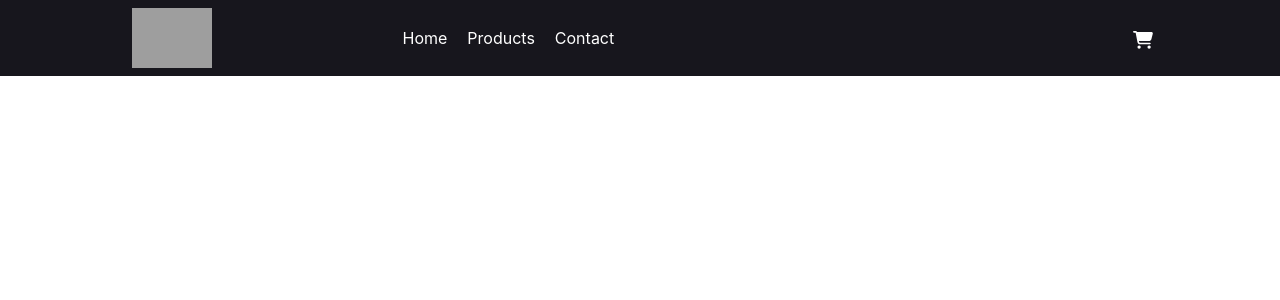
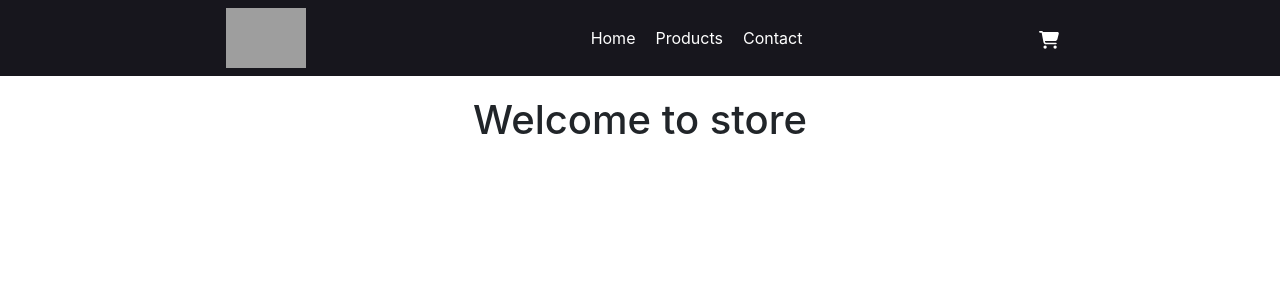
Before and after one commit to KennyAlmeida/Ecommerce-React, a React (Create React App) app in the folder ecommerce/: page / in a window 1280 px wide. Shown: the top 300 px of the page. Built offline with nearby package versions, Linux system fonts and the light colour scheme; grey boxes are pictures that could not be loaded.

Commit message:
cart and ItemListContainer

```diff
--- a/ecommerce/src/App.css
+++ b/ecommerce/src/App.css
@@ -13,14 +13,12 @@
   display: flex;
   justify-content: space-evenly;
   align-items: center;
-  width: 50%;
 }
 
 .nav-menu ul{
   display: flex;
-  justify-content: flex-start;
+  justify-content: center;
   align-items: center;
-  width: 100%;
   margin: 5px 0;
 }
 
@@ -43,3 +41,12 @@
 .navbar-brand img{
   width: 80px;
 }
+
+.container{
+  max-width: 1080px;
+  margin: 20px auto;
+}
+
+.txt-center{
+  text-align: center;
+}
--- a/ecommerce/src/App.js
+++ b/ecommerce/src/App.js
@@ -1,11 +1,14 @@
 import './App.css';
 import { Fragment } from 'react';
-import NavBar from './components/NavBar.js';
+import NavBar from './components/header/NavBar.js';
+import ItemListContainer from './components/ItemListContainer.js';
 
 function App() {
   return (
-
+    <>
       <NavBar/>
+      <ItemListContainer titulo="Welcome to store"/>
+    </>
   );
 }
 
--- /dev/null
+++ b/ecommerce/src/components/ItemListContainer.js
@@ -0,0 +1,9 @@
+function ItemListContainer(props){
+    return(
+        <div className="container">
+            <h1 className="txt-center">{props.titulo}</h1>
+        </div>
+    )
+}
+
+export default ItemListContainer
--- a/ecommerce/src/components/NavBar.js
+++ b/ecommerce/src/components/header/NavBar.js
@@ -1,6 +1,6 @@
 import NavLogo from "./NavLogo";
 import NavMenu from "./NavMenu";
-import NavCart from "./NavCart";
+import CartWidget from "./CartWidget";
 
 function NavBar () {
     return (
@@ -8,7 +8,7 @@ function NavBar () {
         <div className="navbar">
             <NavLogo/>
             <NavMenu/>
-            <NavCart/>
+            <CartWidget/>
         </div>
         </>
     );
```
Also changed, not shown: ecommerce/src/cart-shopping-solid.svg (deleted), ecommerce/src/components/header/CartWidget.js (renamed from ecommerce/src/components/NavCart.js), ecommerce/src/components/header/NavLogo.js (renamed from ecommerce/src/components/NavLogo.js), ecommerce/src/components/header/NavMenu.js (renamed from ecommerce/src/components/NavMenu.js), ecommerce/src/components/header/NavMenuItems.js (renamed from ecommerce/src/components/NavMenuItems.js).
